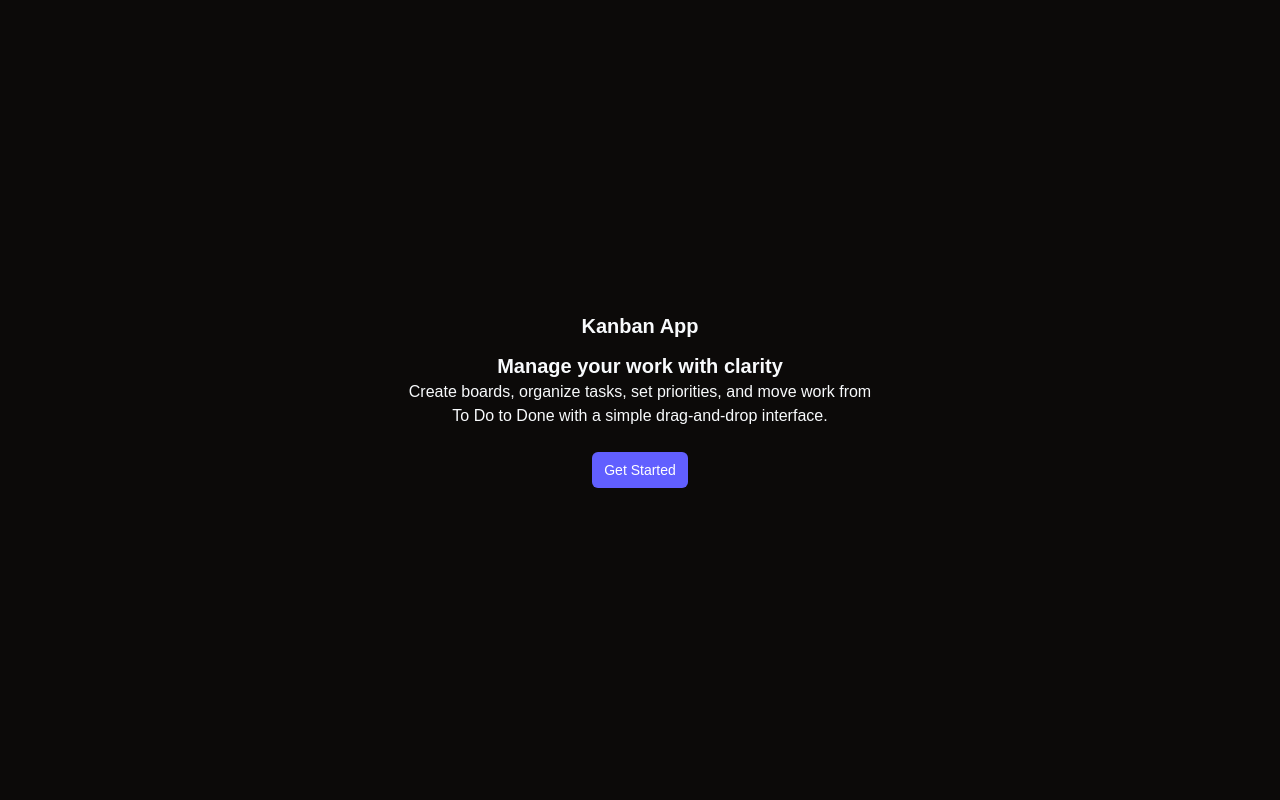
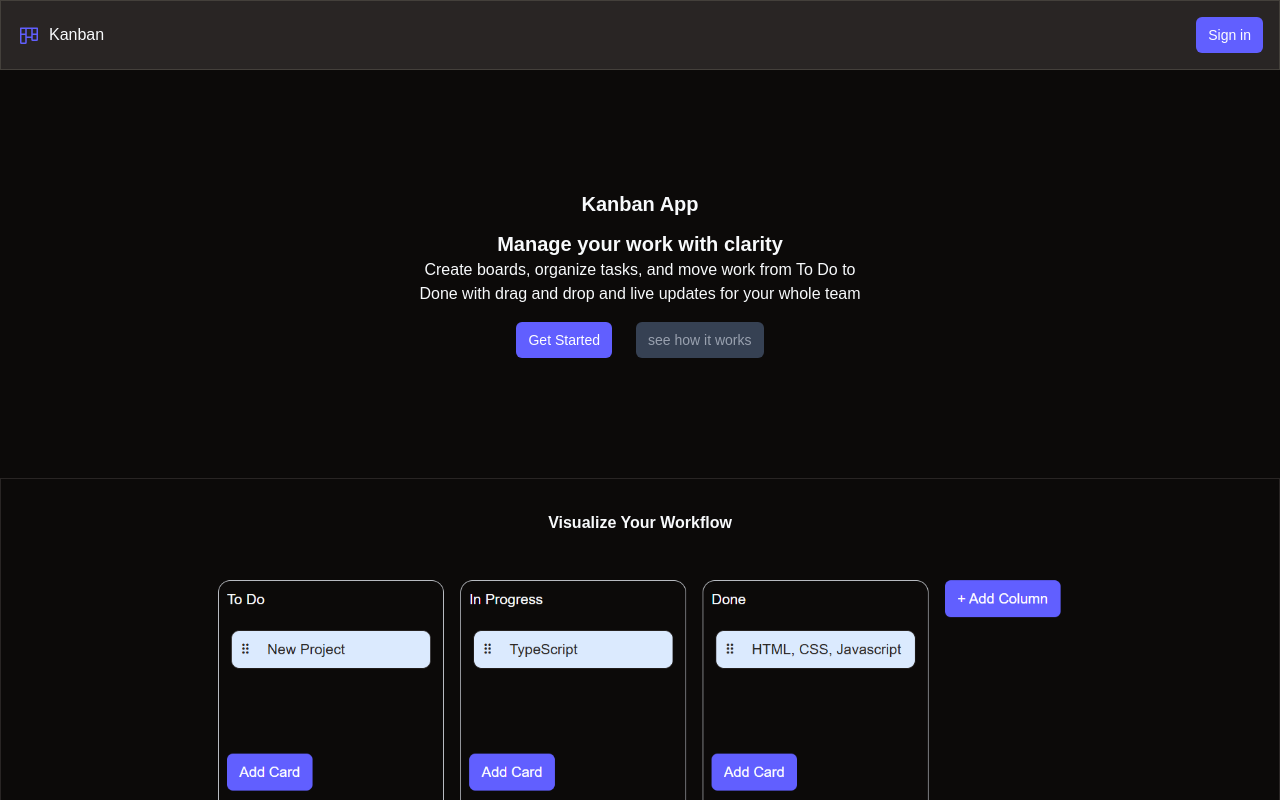
Before and after one commit to Salman-0090/kanban-app, a Next.js app: page / in a window 1280 px wide. Shown: the top 800 px of the page. Built offline with nearby package versions, Linux system fonts and the light colour scheme; no server answers.

Commit message:
improoving UI and building landing Page

```diff
--- /dev/null
+++ b/src/app/_components/BoardOverview.js
@@ -0,0 +1,11 @@
+import Image from "next/image";
+
+export default function BoardOverview() {
+    return (
+        <div className="mt-30 p-8 font-bold text-center border border-stone-800">
+            <h2>Visualize Your Workflow</h2>
+            <Image src="/board.PNG" alt="Kanban board" width={900} height={700} className="mx-auto"/>
+
+        </div>
+    )
+}
--- a/src/app/_components/CreateColumnForm.js
+++ b/src/app/_components/CreateColumnForm.js
@@ -13,7 +13,7 @@ export default function CreateColumnForm({setLocalColumns, localColumns, boardId
        const newColumn = {
         id:crypto.randomUUID(),
         board_id:boardId,
-        name,
+        columnName,
         position,
         cards: []
        }
@@ -25,8 +25,6 @@ export default function CreateColumnForm({setLocalColumns, localColumns, boardId
        onReplaceColumn(tempId, realColumn)
 
     }
-
-
 
     return (
         <div className="min-w-[280px] space-y-2">
--- /dev/null
+++ b/src/app/_components/Header.js
@@ -0,0 +1,20 @@
+import Link from "next/link";
+import Button from "./Buttons";
+
+export default function Header() {
+    return (
+        <div className="flex justify-center items-center flex-col mt-30">
+      <h1 className="font-bold text-xl text-center mb-3">Kanban App</h1>
+      <h2 className="font-bold text-xl text-center">Manage your work with clarity</h2>
+<p className="text-center mb-4">Create boards, organize tasks, and move work from To Do to <br/>Done with drag and drop and live updates for your whole team</p>
+<div className="flex items-center gap-6">
+<Button as={Link} href="/login">
+    Get Started
+</Button>
+<Button variant="gray">
+    see how it works
+</Button>
+</div>
+   </div>
+    )
+}
--- a/src/app/_components/Navbar.js
+++ b/src/app/_components/Navbar.js
@@ -1,16 +1,24 @@
 import Link from "next/link";
 import { auth } from "../../_lib/auth";
 import Image from "next/image";
+import { PiKanban } from "react-icons/pi";
+import Button from "./Buttons";
+import SignOutButton from "./SignOutButton";
+import SignInButton from "./SignInButton";
 
 export default async function Navbar()  {
     const session = await auth()
     return (
-        <nav className="flex p-4  justify-between items-center bg-stone-900">
+        <nav className="flex p-4  justify-between items-center bg-stone-800 border border-stone-700">
+        <div className="flex gap-2 items-center">
+         <PiKanban className="text-indigo-500 text-2xl" />
          <Link href={session ? "/boards" : "/"}>
             <span>Kanban</span>
          </Link>
-         {session?.user && (
-        <div className="flex items-center gap-3">
+         </div>
+
+         {session?.user ? (
+        <div className="flex items-center  gap-3">
 
           <Image
             src={session.user.image}
@@ -19,8 +27,11 @@ export default async function Navbar()  {
             height={32}
             className="rounded-full"
           />
+        <SignOutButton />
         </div>
-      )}
+      ) :
+       <SignInButton />
+      }
         </nav>
     )
 }
--- /dev/null
+++ b/src/app/_components/SignInButton.js
@@ -0,0 +1,12 @@
+"use client";
+
+import { signIn } from "next-auth/react";
+import Button from "./Buttons";
+
+export default function SignInButton() {
+    return (
+           <Button onClick={()=> signIn("google", {callbackUrl: "/boards"})}>
+            Sign in
+           </Button>
+    )
+}
--- /dev/null
+++ b/src/app/_components/SignOutButton.js
@@ -0,0 +1,12 @@
+"use client";
+
+import { signOut } from "next-auth/react";
+import Button from "./Buttons";
+
+export default function SignOutButton() {
+    return (
+        <Button onClick={()=> signOut({callbackUrl: "/"})}>
+               Sign Out
+            </Button>
+    )
+}
--- a/src/app/page.js
+++ b/src/app/page.js
@@ -1,16 +1,15 @@
 import Link from "next/link";
 import Button from "./_components/Buttons";
+import Navbar from "./_components/Navbar";
+import Header from "./_components/Header";
+import BoardOverview from "./_components/BoardOverview";
 
 export default function Home() {
   return (
-   <div className="min-h-screen flex justify-center items-center flex-col">
-      <h1 className="font-bold text-xl text-center mb-3">Kanban App</h1>
-      <h2 className="font-bold text-xl text-center">Manage your work with clarity</h2>
-<p className="text-center">Create boards, organize tasks, set priorities, and move work from <br/>To Do to Done with a simple drag-and-drop interface.</p>
-<Button as={Link} href="/login" className="mt-6">
-    Get Started
-</Button>
-
+    <div className="min-h-screen">
+    <Navbar />
+    <Header />
+    <BoardOverview />
    </div>
   );
 }
--- a/eslint.config.mjs
+++ b/src/app/signout/page.js
@@ -1,16 +1,11 @@
-import { defineConfig, globalIgnores } from "eslint/config";
-import nextVitals from "eslint-config-next/core-web-vitals";
+import SignOutButton from "../_components/SignOutButton";
 
-const eslintConfig = defineConfig([
-  ...nextVitals,
-  // Override default ignores of eslint-config-next.
-  globalIgnores([
-    // Default ignores of eslint-config-next:
-    ".next/**",
-    "out/**",
-    "build/**",
-    "next-env.d.ts",
-  ]),
-]);
-
-export default eslintConfig;
+export default function page() {
+    return (
+        <main className="min-h-screen flex justify-center items-center">
+            <div className="flex items-center gap-3">
+                <SignOutButton />
+            </div>
+        </main>
+    )
+}
```
Also changed, not shown: public/board.PNG (added), src/app/signup/page.js (deleted).
